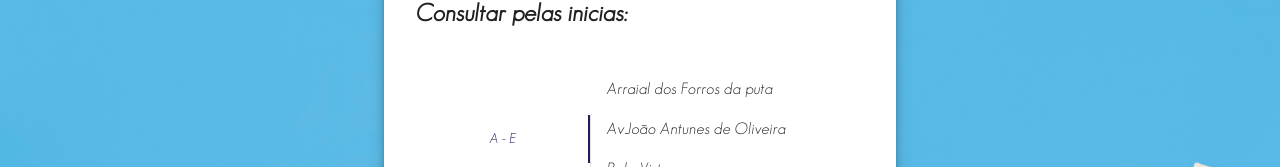
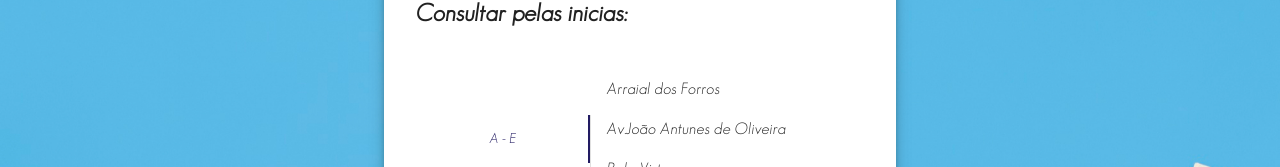
Before and after one commit to LorenaSavila/Coleta-de-Lixo, a React (Vite) app: page /coleta-de-lixo in a window 1280 px wide. Shown: the part 310-477 px from the top of the page. Built offline with nearby package versions, Linux system fonts and the light colour scheme.

Commit message:
buscando lista de bairros por parametro

```diff
--- a/package.json
+++ b/package.json
@@ -11,6 +11,7 @@
   "dependencies": {
     "@emotion/react": "^11.10.5",
     "@emotion/styled": "^11.10.5",
+    "@mui/icons-material": "^5.11.0",
     "@mui/material": "^5.11.3",
     "react": "^18.2.0",
     "react-dom": "^18.2.0",
--- a/src/shared/constants/constants.ts
+++ b/src/shared/constants/constants.ts
@@ -5,7 +5,7 @@ export const homePage = {
 
 export const bairros = {
   1: [
-    'Arraial dos Forros da puta',
+    'Arraial dos Forros',
     'Av.João Antunes de Oliveira',
     'Bela Vista',
     'Bicame',
--- a/src/views/coleta de lixo/ColetaDeLixo.tsx
+++ b/src/views/coleta de lixo/ColetaDeLixo.tsx
@@ -1,8 +1,11 @@
 import { Grid, TextField, Typography } from '@mui/material';
 import BaseLayout from '../../shared/components/BaseLayout';
 import ListaBairros from './ListaBairros';
+import { useState } from 'react';
 
 const ColetaDeLixo = () => {
+  const [search, setSearch] = useState<string>('');
+
   return (
     <BaseLayout>
       <Grid item mb={2}>
@@ -17,7 +20,13 @@ const ColetaDeLixo = () => {
           </Typography>
         </Grid>
         <Grid item xs={12} lg={12}>
-          <TextField variant="outlined" placeholder="Bairro" fullWidth />
+          <TextField
+            variant="outlined"
+            placeholder="Bairro"
+            fullWidth
+            value={search}
+            onChange={(e) => setSearch(e.target.value)}
+          />
         </Grid>
         <Grid item lg={12} mb={2}>
           <Typography variant="h5" fontWeight="bold">
@@ -25,7 +34,7 @@ const ColetaDeLixo = () => {
           </Typography>
         </Grid>
         <Grid item>
-          <ListaBairros />
+          <ListaBairros searchItem={search} setSearchItem={setSearch} />
         </Grid>
       </Grid>
     </BaseLayout>
--- a/src/views/coleta de lixo/ListaBairros.tsx
+++ b/src/views/coleta de lixo/ListaBairros.tsx
@@ -2,12 +2,18 @@ import { useState } from 'react';
 import { Grid, Tab, Tabs, useMediaQuery, useTheme } from '@mui/material';
 import PainelBairros from './PainelBairros';
 
-const ListaBairros: React.FC = () => {
+export interface ListaBairrosProps {
+  searchItem: string;
+  setSearchItem: React.Dispatch<React.SetStateAction<string>>;
+}
+const ListaBairros: React.FC<ListaBairrosProps> = ({ searchItem, setSearchItem }) => {
   const [value, setValue] = useState(0);
   const theme = useTheme();
 
   const handleChange = (event: React.SyntheticEvent, newValue: number) => {
     setValue(newValue);
+
+    setSearchItem('');
   };
 
   const matchesSM = useMediaQuery(theme.breakpoints.down('sm'));
@@ -38,7 +44,7 @@ const ListaBairros: React.FC = () => {
       </Grid>
 
       <Grid item xs={9} sm={9} md={9} lg={9} xl={9}>
-        <PainelBairros value={value} index={value} />
+        <PainelBairros value={value} index={value} searchItem={searchItem} />
       </Grid>
     </Grid>
   );
--- a/src/views/coleta de lixo/PainelBairros.tsx
+++ b/src/views/coleta de lixo/PainelBairros.tsx
@@ -2,23 +2,37 @@ import { Grid, List, ListItemButton, Typography, useMediaQuery, useTheme } from
 import { useEffect, useState } from 'react';
 import { bairros } from '../../shared/constants/constants';
 
-interface PainelBairrosProps {
+export interface PainelBairrosProps {
   index: number;
   value: number;
+  searchItem: string;
 }
 
-const PainelBairros: React.FC<PainelBairrosProps> = ({ index, value }) => {
+const PainelBairros: React.FC<PainelBairrosProps> = ({ index, value, searchItem }) => {
   const theme = useTheme();
   const [selected, setSelected] = useState<string>('');
+  const [listToShow, setListToShow] = useState<Array<string>>([]);
   const matchesSM = useMediaQuery(theme.breakpoints.down('sm'));
 
-  const items = Object.values(bairros).at(value);
+  const allItems = Object.values(bairros);
+  const selectedItems = allItems.at(value);
+  const bairrosList = allItems.flat(1);
+
+  const searchList = bairrosList.filter((i) => i.toLowerCase().includes(searchItem.toLowerCase()));
 
   useEffect(() => {
     if (!!selected) return window.alert(selected);
+  }, [selected]);
 
-    return;
-  }, [selected]);
+  useEffect(() => {
+    if (searchItem.length === 0) {
+      setListToShow(selectedItems!);
+
+      return;
+    }
+
+    setListToShow(searchList);
+  }, [searchItem, value]);
 
   return (
     <Grid
@@ -32,8 +46,8 @@ const PainelBairros: React.FC<PainelBairrosProps> = ({ index, value }) => {
       <Grid item xs={12} lg={12}>
         {value === index && (
           <List>
-            {items &&
-              items.map((i) => (
+            {listToShow &&
+              listToShow.map((i) => (
                 <ListItemButton key={i} selected={selected === i} onClick={() => setSelected(i)}>
                   <Typography variant="body1">{i}</Typography>
                 </ListItemButton>
```
Also changed, not shown: 1 other file (tests, documents, lock files or other folders).
